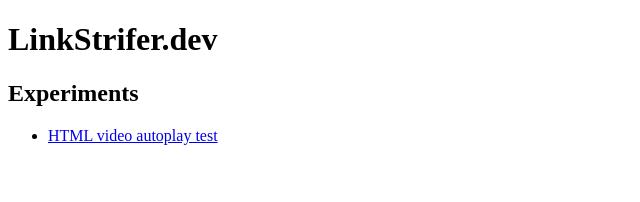
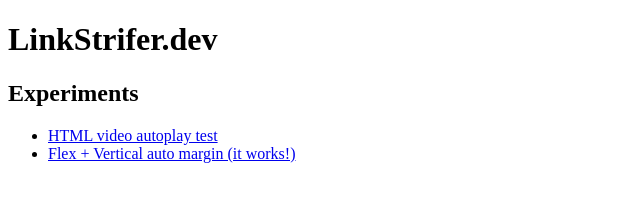
Before and after one commit to linkstrifer/strifer.dev, a website: page index.html in a window 1280 px wide. Shown: the whole page, without its empty margins (0-640 px from the left). Drawn offline with Linux system fonts and the light colour scheme.

Commit message:
Add flex + vertical auto margin

```diff
--- a/index.html
+++ b/index.html
@@ -15,6 +15,11 @@
           >HTML video autoplay test</a
         >
       </li>
+      <li>
+        <a href="http://strifer.link/flex-vertical-auto-margin/"
+          >Flex + Vertical auto margin (it works!)</a
+        >
+      </li>
     </ul>
   </body>
 </html>
```
